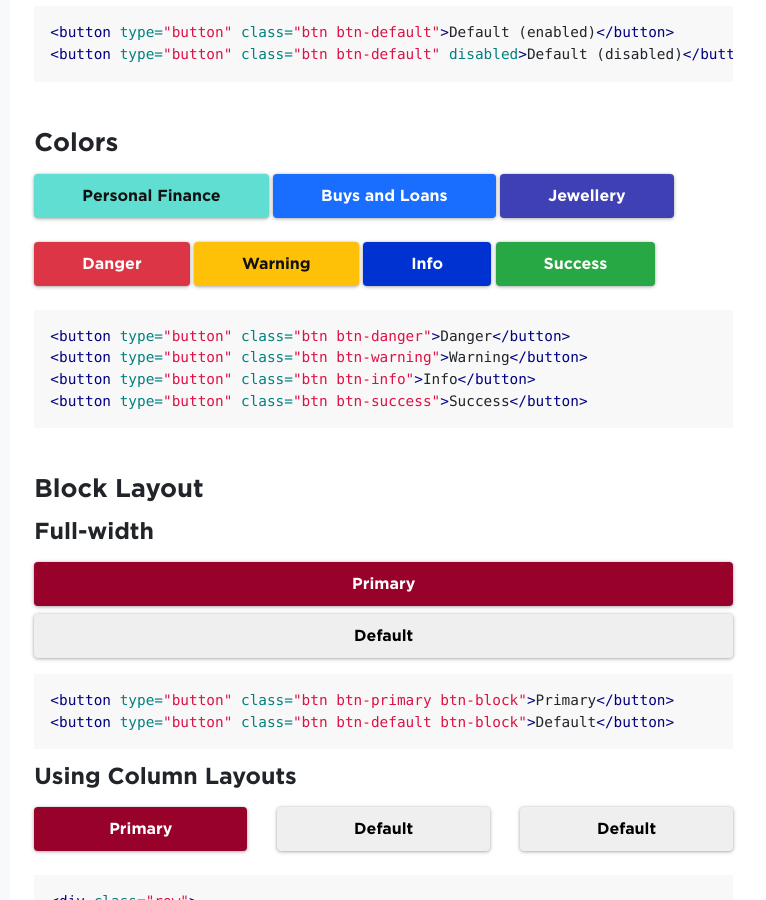
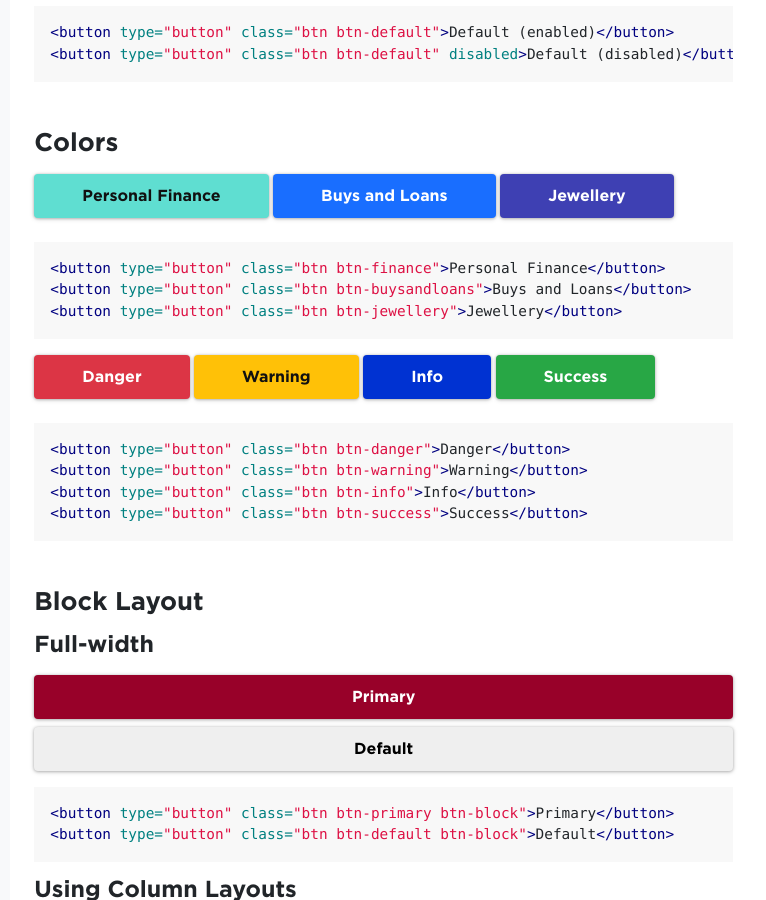
Before and after one commit to Macca2805/Genie, a Jekyll site: the page built from docs/components/buttons.md, in a window 1280 px wide and 900 px high, scrolled down 3124 px. Shown: the whole window, without its empty margins (203-969 px from the left). Built offline with Jekyll 4.4.1, drawn with Linux system fonts in a browser that asks for light colours.

Commit message:
Forgot to add demonstration section

````diff
--- a/docs/components/buttons.md
+++ b/docs/components/buttons.md
@@ -156,6 +156,12 @@ Make buttons look inactive by adding the disabled boolean attribute to any `<but
 <button type="button" class="btn btn-buysandloans">Buys and Loans</button>
 <button type="button" class="btn btn-jewellery">Jewellery</button>
 
+```html
+<button type="button" class="btn btn-finance">Personal Finance</button>
+<button type="button" class="btn btn-buysandloans">Buys and Loans</button>
+<button type="button" class="btn btn-jewellery">Jewellery</button>
+```
+
 <button type="button" class="btn btn-danger">Danger</button>
 <button type="button" class="btn btn-warning">Warning</button>
 <button type="button" class="btn btn-info">Info</button>
````
